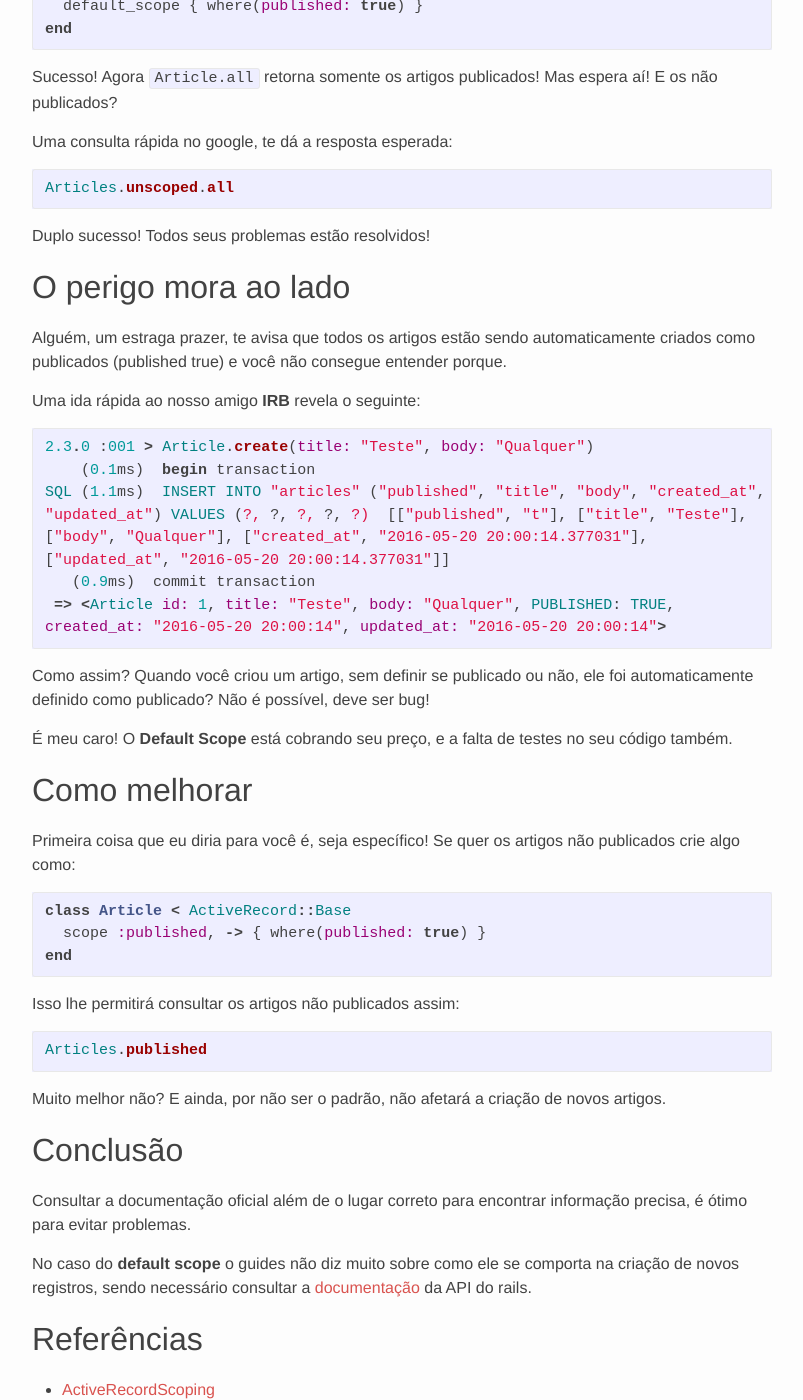
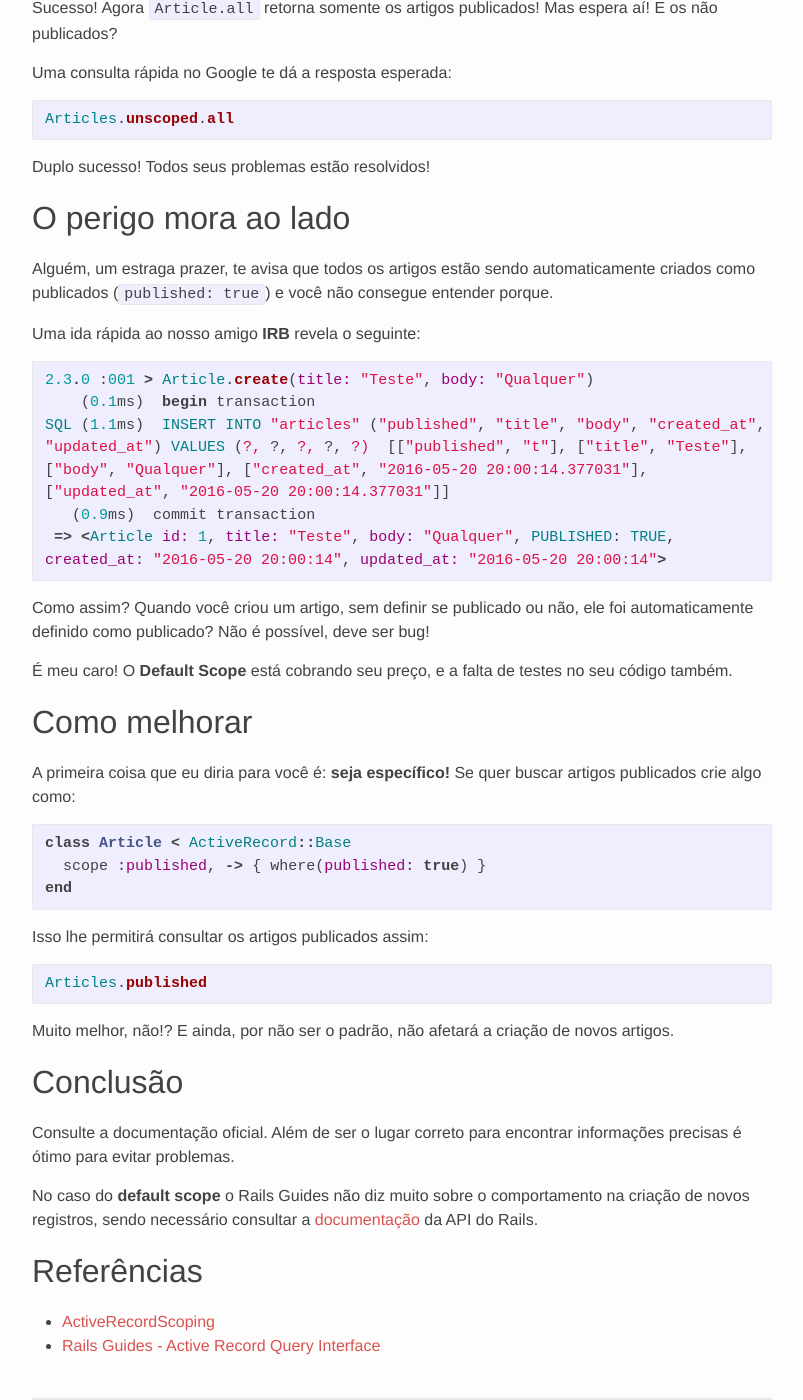
Before and after one commit to campuscode/campuscode.github.io, a Jekyll site: the page built from _posts/2016-05-20-default_scope.md, in a window 1280 px wide and 1400 px high, scrolled down 830 px. Shown: the whole window, without its empty margins (238-1041 px from the left). Built offline with Jekyll 4.4.1, drawn with Linux system fonts in a browser that asks for light colours; comment, search, counter and statistics services are not loaded; some of the changed text lies outside the part shown.

Commit message:
Review Default Scope

````diff
--- a/_posts/2016-05-20-default_scope.md
+++ b/_posts/2016-05-20-default_scope.md
@@ -6,22 +6,16 @@
   display_name: Alan Batista
 ---
 
-Você está desenvolvendo um site institucional e este tem um model `Article` que
-sempre que você precisa obter a lista de Articles, que acontece com muita
+Você está desenvolvendo um site institucional e cria um model `Article`. Daí
+sempre que você precisa obter a lista de Articles, o que acontece com muita
 frequência, faz a seguinte consulta:
 
 ```ruby
 Articles.where(published: true)
 ```
 
-mas o que você queria era mesmo algo como:
-
-```ruby
-Articles.all
-```
-
-Só que nesse caso os Artigos (Articles) não publicados também são retornados,
-chato não?
+Mas o que você queria mesmo era chamar `Articles.all` e receber somente os
+artigos (Articles) publicados.
 
 ## Default Scope
 
@@ -37,7 +31,7 @@
 Sucesso! Agora `Article.all` retorna somente os artigos publicados! Mas espera
 aí! E os não publicados?
 
-Uma consulta rápida no google, te dá a resposta esperada:
+Uma consulta rápida no Google te dá a resposta esperada:
 
 ```ruby
 Articles.unscoped.all
@@ -48,7 +42,7 @@
 ## O perigo mora ao lado
 
 Alguém, um estraga prazer, te avisa que todos os artigos estão sendo
-automaticamente criados como publicados (published true) e você não consegue
+automaticamente criados como publicados (`published: true`) e você não consegue
 entender porque.
 
 Uma ida rápida ao nosso amigo __IRB__ revela o seguinte:
@@ -73,8 +67,8 @@
 
 ## Como melhorar
 
-Primeira coisa que eu diria para você é, seja específico! Se quer os artigos não
-publicados crie algo como:
+A primeira coisa que eu diria para você é: __seja específico!__ Se quer buscar
+artigos publicados crie algo como:
 
 ```ruby
 class Article < ActiveRecord::Base
@@ -82,23 +76,23 @@
 end
 ```
 
-Isso lhe permitirá consultar os artigos não publicados assim:
+Isso lhe permitirá consultar os artigos publicados assim:
 
 ```ruby
 Articles.published
 ```
 
-Muito melhor não? E ainda, por não ser o padrão, não afetará a criação de novos
+Muito melhor, não!? E ainda, por não ser o padrão, não afetará a criação de novos
 artigos.
 
 ## Conclusão
 
-Consultar a documentação oficial além de o lugar correto para encontrar
-informação precisa, é ótimo para evitar problemas.
+Consulte a documentação oficial. Além de ser o lugar correto para encontrar
+informações precisas é ótimo para evitar problemas.
 
-No caso do __default scope__ o guides não diz muito sobre como ele se comporta
+No caso do __default scope__ o Rails Guides não diz muito sobre o comportamento
 na criação de novos registros, sendo necessário consultar a [documentação][api]
-da API do rails.
+da API do Rails.
 
 
 ## Referências
````
